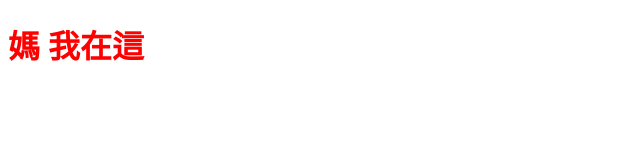
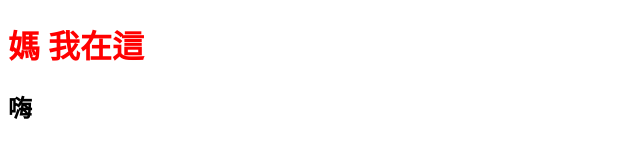
Before and after one commit to thinksea927/project_practice, a plain HTML site: page index.html in a window 1280 px wide. Shown: the full height of the page, 0-640 px from the left. Drawn offline with Linux system fonts and the light colour scheme.

Commit message:
add h2 tag

```diff
--- a/index.html
+++ b/index.html
@@ -8,5 +8,6 @@
 </head>
 <body>
   <h1>媽 我在這</h1>
+  <h2>嗨</h2>
 </body>
 </html>
```
